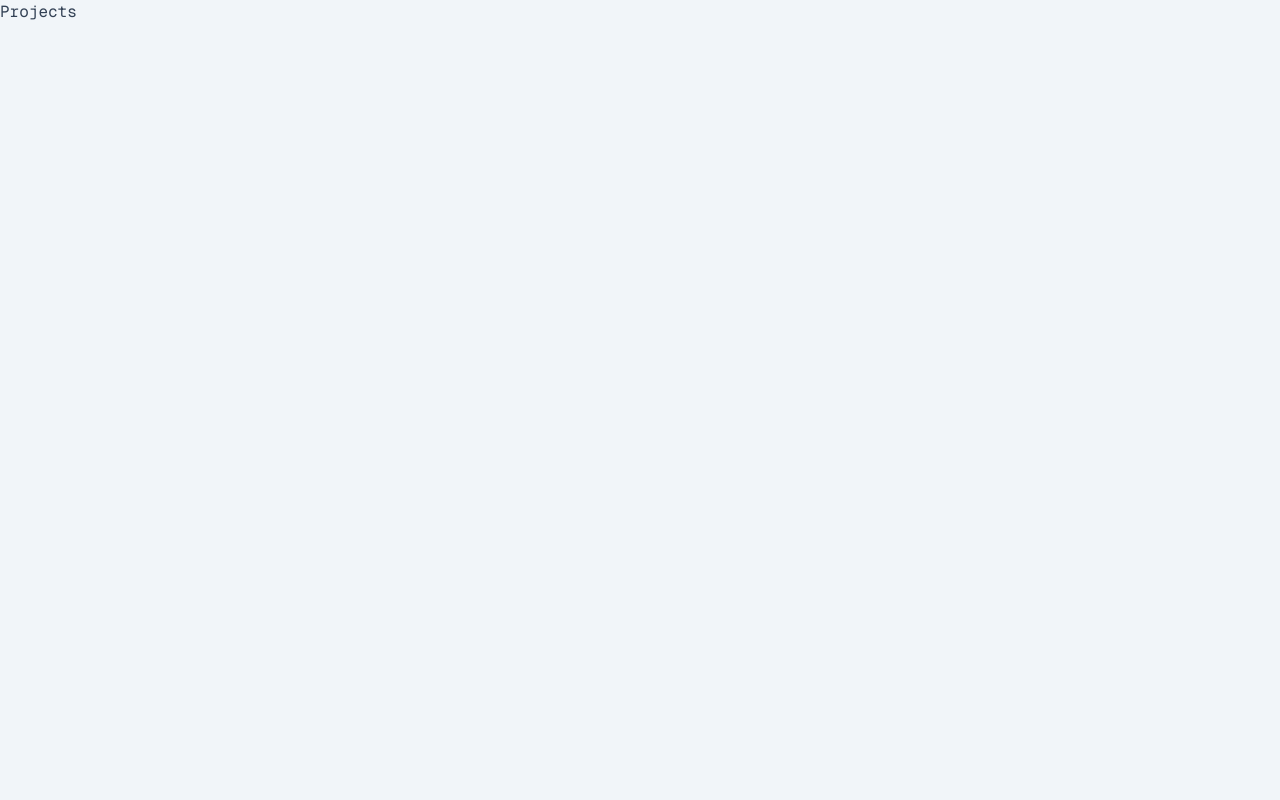
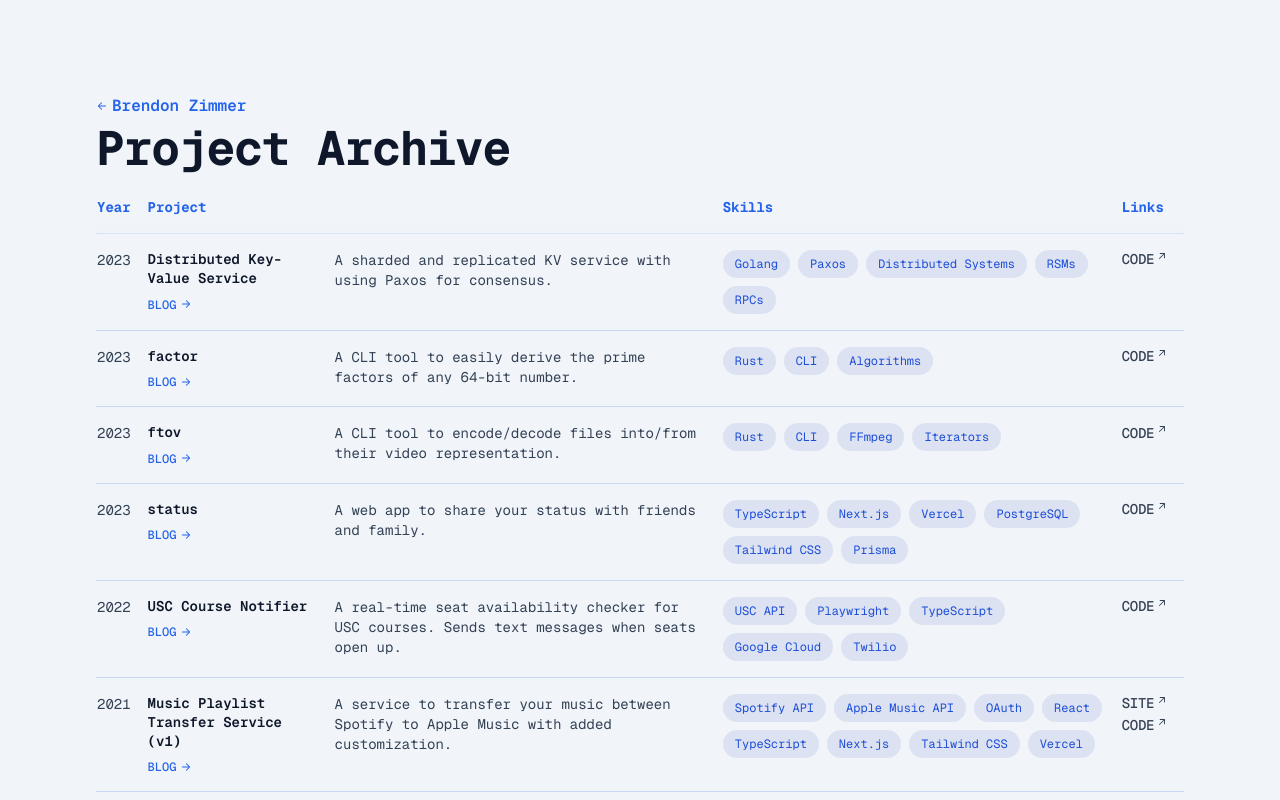
Before and after one commit to brendonzimmer/site, a Next.js app: page /projects in a window 1280 px wide. Shown: the top 800 px of the page. Built offline with nearby package versions, Linux system fonts and the light colour scheme.

Commit message:
refactor + add project page

```diff
--- a/src/app/page.tsx
+++ b/src/app/page.tsx
@@ -86,14 +86,19 @@
         {projects
           .filter((p) => p.feature)
           .map((project) => (
-            <li key={`${project.title}_${project.links[0].url}`}>
+            <li key={`${project.title}_${project.year}`}>
               <Project {...project} />
             </li>
           ))}
       </ol>
 
       {/* Project Archive */}
-      <BlockLink italic="view" text="Project Archive" href="/projects" />
+      <BlockLink
+        italic="view"
+        text="Project Archive"
+        href="/projects"
+        icon="right"
+      />
     </div>
   </section>
 );
--- a/src/app/projects/page.tsx
+++ b/src/app/projects/page.tsx
@@ -1,7 +1,82 @@
+import { Links, Tags } from "@/components/item";
+import { BlockLink, InlineLink } from "@/components/link";
+import { projects } from "@/data";
+import { ArrowOutIcon } from "@/icons";
+
 export default function Projects() {
   return (
-    <div>
-      <h1>Projects</h1>
+    <div className="mx-auto flex max-w-screen-xl flex-col gap-2 p-6 lg:px-24 lg:pb-12 lg:pt-24">
+      <BlockLink
+        text="Brendon Zimmer"
+        href="/"
+        icon="left"
+        className="text-clr"
+        underline={false}
+      />
+
+      <h1 className="text-5xl font-bold tracking-tight text-auto+">
+        Project Archive
+      </h1>
+
+      <table className="mt-4 text-left">
+        <thead className="sticky top-0 z-10 border-b border-clr/20 bg-auto--/75 px-6 py-5 backdrop-blur">
+          <tr className="text-sm font-semibold text-clr *:pb-4">
+            <th className="xs:hidden sm:table-cell">Year</th>
+            <th>Project</th>
+            <th className="xs:table-cell hidden"></th>
+            <th className="hidden sm:table-cell">Skills</th>
+            <th>Links</th>
+          </tr>
+        </thead>
+        <tbody>
+          {Array.from(projects)
+            .sort((a, b) => b.year - a.year)
+            .map((p) => (
+              <tr
+                key={p.title}
+                className="border-b border-clr/20 align-top text-sm *:py-4 *:pr-4 last:border-none"
+              >
+                <td className="xs:hidden sm:table-cell">{p.year}</td>
+                <td className="font-semibold leading-snug text-auto+">
+                  {p.title}
+                  {p.blogID && (
+                    <BlockLink
+                      text="Blog"
+                      href={`/blog/${p.blogID}`}
+                      underline={false}
+                      icon="right"
+                      className="xs:block hidden pt-2 text-xs font-medium uppercase text-clr"
+                    />
+                  )}
+                </td>
+                <td className="xs:table-cell hidden">{p.description}</td>
+                <td className="hidden sm:table-cell">
+                  {p.skills && <Tags tags={p.skills} />}
+                </td>
+                <td>
+                  {p.blogID && (
+                    <BlockLink
+                      text="Blog"
+                      href={`/blog/${p.blogID}`}
+                      underline={false}
+                      className="xs:hidden block whitespace-nowrap font-medium uppercase leading-tight tracking-tight text-auto hover:text-clr focus-visible:text-clr"
+                    />
+                  )}
+                  {p.links?.map(({ name, url }) => (
+                    <BlockLink
+                      text={name}
+                      target="_blank"
+                      key={name}
+                      href={url}
+                      underline={false}
+                      className="group/link flex w-fit items-center font-medium uppercase leading-tight tracking-tight text-auto hover:text-clr focus-visible:text-clr"
+                    />
+                  ))}
+                </td>
+              </tr>
+            ))}
+        </tbody>
+      </table>
     </div>
   );
 }
--- a/src/components/item.tsx
+++ b/src/components/item.tsx
@@ -21,21 +21,25 @@
       <div className="flex flex-col gap-2">
         {title}
 
-        {desc?.length && <p className="text-sm text-auto">{desc}</p>}
+        {desc && <p className="text-sm text-auto">{desc}</p>}
 
-        {tags?.length && (
+        {tags?.length && <Tags tags={tags} />}
+      </div>
+    </div>
+  );
+}
+
+export function Tags({ tags }: { tags: string[] }) {
+  return (
     <ul className="flex flex-wrap gap-2">
       {tags.map((tag) => (
         <li key={tag}>
-                <div className="rounded-full bg-clr++/10 px-3 py-1 text-xs leading-5 text-clr+">
+          <div className="whitespace-nowrap rounded-full bg-clr++/10 px-3 py-1 text-xs leading-5 text-clr+">
             {tag}
           </div>
         </li>
       ))}
     </ul>
-        )}
-      </div>
-    </div>
   );
 }
 
@@ -49,7 +53,7 @@
   return (
     <Item
       side={
-        <div className="text-xs font-semibold uppercase text-clr lg:mt-1 lg:pr-2">
+        <div className="text-balance text-xs font-semibold uppercase text-clr lg:mt-1 lg:pr-2">
           {date}
         </div>
       }
@@ -93,10 +97,21 @@
   );
 }
 
-export function Project({ title, description, skills, links }: Project) {
+export function Project({
+  title,
+  description,
+  skills,
+  links,
+  blogID,
+}: Project) {
+  links = [
+    ...(blogID ? [{ name: "Blog", url: `/blog/${blogID}` }] : []),
+    ...(links?.length ? links : []),
+  ];
+
   return (
     <Item
-      side={<Links items={links} />}
+      side={links?.length ? <Links items={links} /> : <div />}
       title={<h3 className="font-medium leading-tight text-auto+">{title}</h3>}
       desc={description}
       tags={skills}
@@ -104,14 +119,27 @@
   );
 }
 
-function Links({ items }: { items: Project["links"] }) {
+export function Links({
+  items,
+  forceColumn = false,
+  className,
+}: {
+  items: NonNullable<Project["links"]>;
+  forceColumn?: boolean;
+  className?: string;
+}) {
   return (
-    <div className="flex gap-2 pb-1 text-xs font-semibold uppercase lg:mt-0.5 lg:flex-col lg:gap-0.5 lg:pb-0 lg:pr-2">
+    <div
+      className={cn(
+        "flex gap-2 pb-1 text-xs font-semibold uppercase lg:mt-0.5 lg:flex-col lg:gap-0.5 lg:pb-0 lg:pr-2",
+        forceColumn && "flex-col",
+      )}
+    >
       {items.map(({ name, url }) => (
         <InlineLink
           key={name}
           href={url}
-          className="flex items-center gap-1 text-clr"
+          className={cn("flex items-center gap-1 text-clr", className)}
         >
           <LinkIcon className="size-4" />
           {name}
--- a/src/components/link.tsx
+++ b/src/components/link.tsx
@@ -30,33 +30,72 @@
   href,
   target,
   italic,
+  icon = "out",
+  underline = true,
+  className,
 }: {
   text: string;
   italic?: string;
   href: string;
   target?: React.HTMLAttributeAnchorTarget;
+  icon?: "left" | "right" | "out";
+  underline?: boolean;
+  className?: string;
 }) {
   const icon_cn =
-    "inline-block size-3 transition-colors group-hover/link:text-clr group-focus-visible/link:text-clr motion-reduce:transition-none";
+    "inline-block size-3 transition-transform group-hover/link:translate-x-0.5 group-focus-visible/link:translate-x-0.5 motion-reduce:transition-none";
   return (
     <Link
-      className="group/link w-fit font-semibold leading-tight text-auto+"
+      className={cn(
+        "group/link w-fit font-semibold leading-tight text-auto+",
+        className,
+      )}
       href={href}
       target={target}
       prefetch={target !== "_blank"}
     >
-      <span className="border-b-[1.5px] border-transparent pb-px transition group-hover/link:border-clr motion-reduce:transition-none">
+      {icon === "left" && (
+        <span className="whitespace-nowrap">
+          <ArrowRightIcon
+            className={cn(
+              icon_cn,
+              "mb-0.5 mr-1 rotate-180 group-hover/link:-translate-x-[0.175rem] group-focus-visible/link:-translate-x-[0.175rem]",
+            )}
+          />
+        </span>
+      )}
+
+      <span
+        className={cn(
+          "border-b-[1.5px] border-transparent pb-px transition motion-reduce:transition-none",
+          underline && "group-hover/link:border-clr",
+        )}
+      >
         {italic && <span className="text-xs lowercase italic">{italic} </span>}
         {text}
       </span>
 
-      <span className="whitespace-nowrap">
-        {target === "_blank" ? (
-          <ArrowOutIcon className={cn(icon_cn, "mb-2.5 ml-0.5")} />
-        ) : (
-          <ArrowRightIcon className={cn(icon_cn, "mb-0.5 ml-1")} />
-        )}
-      </span>
+      {icon === "out" && (
+        <span className="whitespace-nowrap">
+          <ArrowOutIcon
+            className={cn(
+              icon_cn,
+              "mb-2.5 ml-0.5 group-hover/link:-translate-y-0.5 group-focus-visible/link:-translate-y-0.5",
+            )}
+          />
+        </span>
+      )}
+
+      {icon === "right" && (
+        <span className="whitespace-nowrap">
+          <ArrowRightIcon
+            className={cn(
+              icon_cn,
+              "mb-0.5 ml-1 group-hover/link:translate-x-[0.175rem] group-focus-visible/link:translate-x-[0.175rem]",
+            )}
+          />
+        </span>
+      )}
     </Link>
   );
 }
--- a/src/data.ts
+++ b/src/data.ts
@@ -13,8 +13,7 @@
     roles: [{ role: "Founder & President", current: true }],
     date: "Aug 2023 — Present",
     company: { name: "ofCourse", url: "https://ofcourse.fyi" },
-    description:
-      "ofCourse is a platform to simplify USC course exploration. We are a USC-recognized student-organization focused on its development. ofcourse.fyi is a platform for students to share their experiences with courses and professors to help others make informed decisions.",
+    description: "",
     skills: [
       "React",
       "TypeScript",
@@ -36,8 +35,7 @@
     ],
     date: "Jan 2023 — Present",
     company: { name: "TroyLabs", url: "https://troylabs.vc" },
-    description:
-      "TroyLabs is a venture platform at USC, empowering the Trojan community to transform ideas into reality with funding resources, startup guidance, and community involvement.",
+    description: "",
     skills: [
       "Consulting",
       "Leadership",
@@ -50,8 +48,7 @@
     roles: [{ role: "Software Engineer Intern", current: false }],
     date: "May — Aug 2023",
     company: { name: "Crabel Capital Management", url: "https://crabel.com" },
-    description:
-      "Crabel Capital Management is a quantitative asset management firm with a focus on algorithmic trading in global futures.",
+    description: "",
     skills: [
       "Python",
       "C++",
@@ -72,11 +69,13 @@
 ] satisfies Experience[];
 
 export type Project = {
-  links: [{ name: string; url: string }, ...{ name: string; url: string }[]];
+  links?: { name: string; url: string }[];
   title: string;
   description: string;
   skills?: string[];
   feature: boolean;
+  year: number;
+  blogID?: string;
 };
 export const projects: Project[] = [
   {
@@ -84,16 +83,15 @@
     description:
       "A real-time seat availability checker for USC courses. Sends text messages when seats open up.",
     skills: ["USC API", "Playwright", "TypeScript", "Google Cloud", "Twilio"],
-    links: [
-      { name: "Code", url: "" },
-      { name: "Blog", url: "" },
-    ],
+    links: [{ name: "Code", url: "" }],
+    blogID: "none",
     feature: true,
+    year: 2022,
   },
   {
     title: "Music Playlist Transfer Service (v1)",
     description:
-      "A service to transfer your music from Spotify to Apple Music and vice versa with added customization.",
+      "A service to transfer your music between Spotify to Apple Music with added customization.",
     skills: [
       "Spotify API",
       "Apple Music API",
@@ -107,31 +105,30 @@
     links: [
       { name: "Site", url: "https://v1.music.brendon.app" },
       { name: "Code", url: "https://github.com/brendonzimmer/music-garage" },
-      { name: "Blog", url: "" },
     ],
+    blogID: "none",
     feature: true,
+    year: 2021,
   },
   {
     title: "Distributed Key-Value Service",
     description:
       "A sharded and replicated KV service with using Paxos for consensus.",
-    links: [
-      { name: "Code", url: "" },
-      { name: "Blog", url: "" },
-    ],
+    links: [{ name: "Code", url: "" }],
+    blogID: "none",
     skills: ["Golang", "Paxos", "Distributed Systems", "RSMs", "RPCs"],
     feature: true,
+    year: 2023,
   },
   {
     title: "factor",
     description:
       "A CLI tool to easily derive the prime factors of any 64-bit number.",
     skills: ["Rust", "CLI", "Algorithms"],
-    links: [
-      { name: "Code", url: "https://github.com/brendonzimmer/factor" },
-      { name: "Blog", url: "" },
-    ],
+    links: [{ name: "Code", url: "https://github.com/brendonzimmer/factor" }],
+    blogID: "none",
     feature: true,
+    year: 2023,
   },
   {
     title: "ftov",
@@ -140,9 +137,10 @@
     skills: ["Rust", "CLI", "FFmpeg", "Iterators"],
     links: [
       { name: "Code", url: "https://github.com/brendonzimmer/ftov/tree/bw" },
-      { name: "Blog", url: "" },
     ],
+    blogID: "none",
     feature: true,
+    year: 2023,
   },
   {
     title: "status",
@@ -155,11 +153,10 @@
       "Tailwind CSS",
       "Prisma",
     ],
-    links: [
-      { name: "Code", url: "https://github.com/brendonzimmer/status" },
-      { name: "Blog", url: "" },
-    ],
+    links: [{ name: "Code", url: "https://github.com/brendonzimmer/status" }],
+    blogID: "none",
     feature: false,
+    year: 2023,
   },
   {
     title: "Concordance",
@@ -171,6 +168,7 @@
       { name: "Code", url: "https://github.com/brendonzimmer/concordance" },
     ],
     feature: false,
+    year: 2021,
   },
   {
     title: "Semationary",
@@ -182,5 +180,6 @@
       { name: "Code", url: "https://github.com/brendonzimmer/semagrams" },
     ],
     feature: false,
+    year: 2021,
   },
 ] satisfies Project[];
--- a/tailwind.config.ts
+++ b/tailwind.config.ts
@@ -10,6 +10,9 @@
   ],
   theme: {
     extend: {
+      screens: {
+        xs: "375px",
+      },
       backgroundImage: {
         "gradient-radial": "radial-gradient(var(--tw-gradient-stops))",
         "gradient-conic":
```
Also changed, not shown: 1 other file (tests, documents, lock files or other folders). Lines whose indentation alone changed are shown as unchanged.
